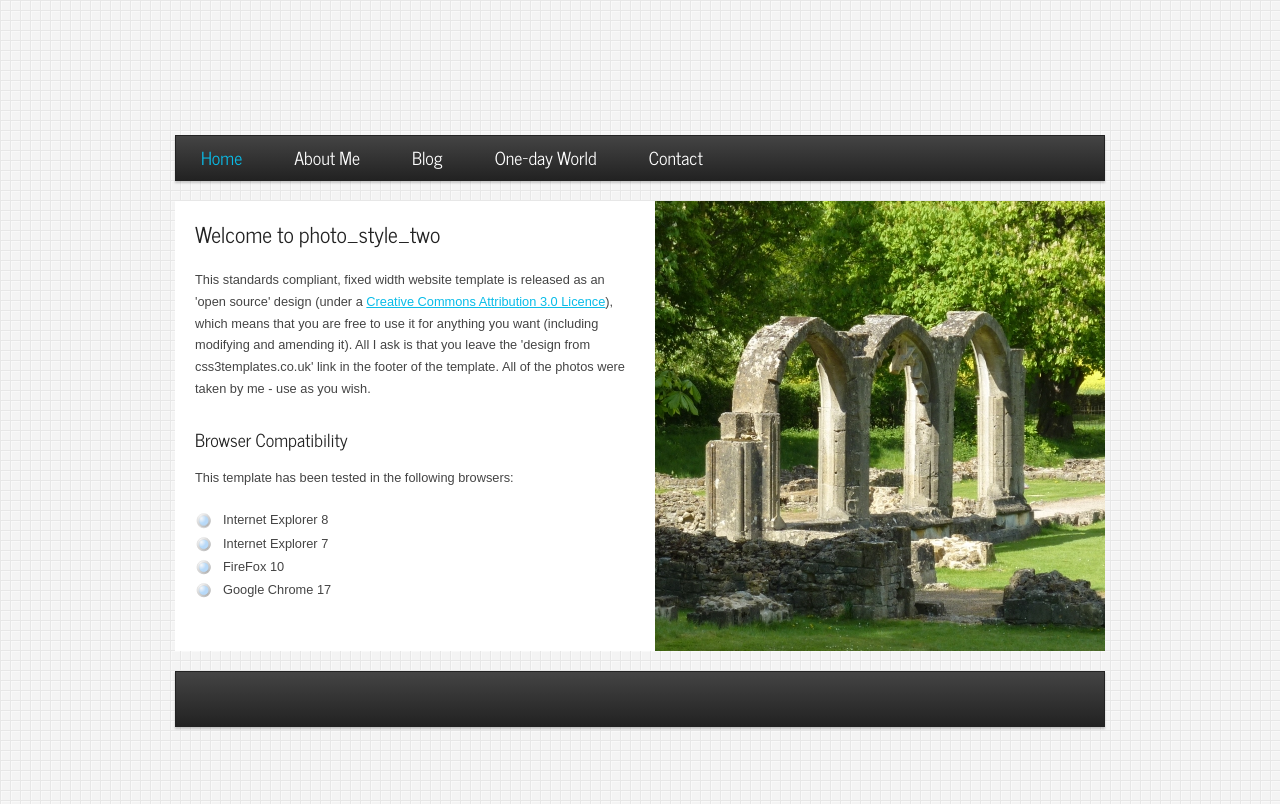
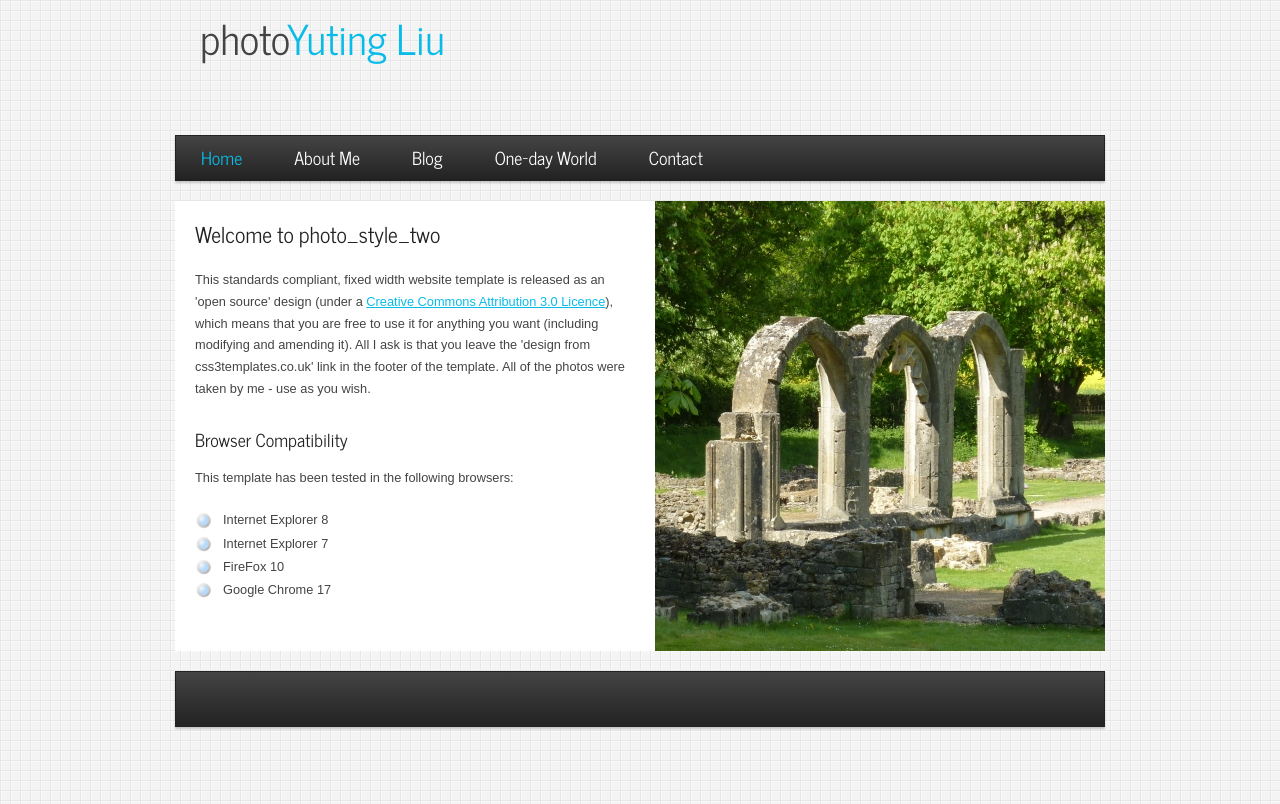
Before and after one commit to Welcome-To-RabbitHole9/Welcome-To-RabbitHole9.github.io, a plain HTML site: page index.html in a window 1280 px wide. Drawn offline with Linux system fonts and the light colour scheme.

Commit message:
Update index.html

```diff
--- a/index.html
+++ b/index.html
@@ -17,7 +17,7 @@
       <div id="logo">
         <div id="logo_text">
           <!-- class="logo_colour", allows you to change the colour of the text -->
-<!--           <h1><a href="index.html">photo<span class="logo_colour">Yuting Liu</span></a></h1> -->
+          <h1><a href="index.html">photo<span class="logo_colour">Yuting Liu</span></a></h1>
 <!--           <h2>Simple. Contemporary. Website Template.</h2> -->
         </div>
       </div>
```
